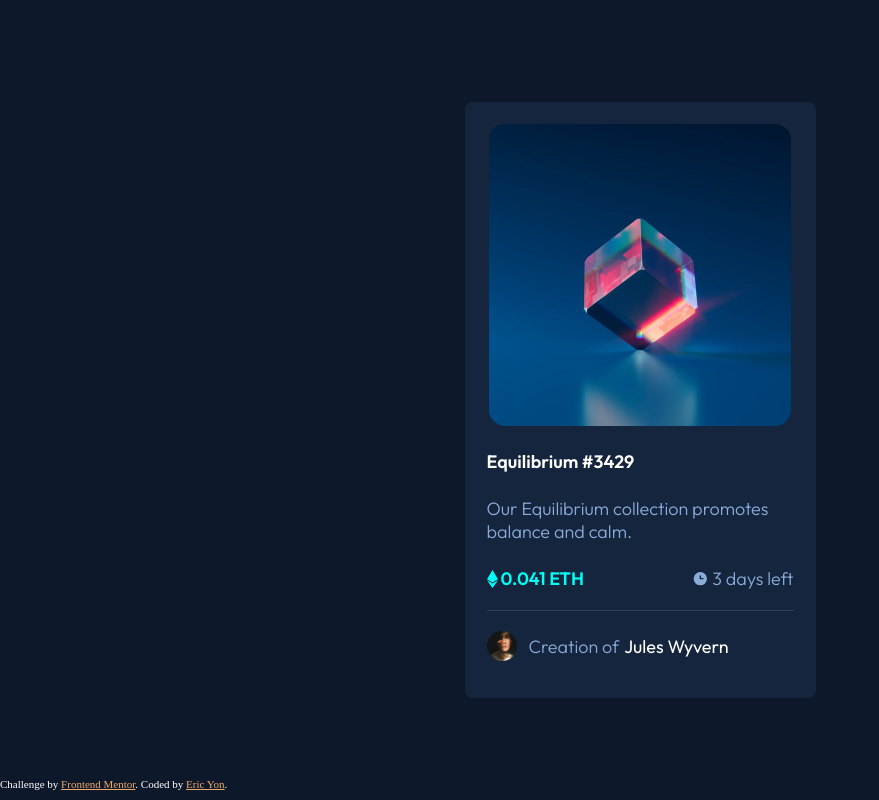
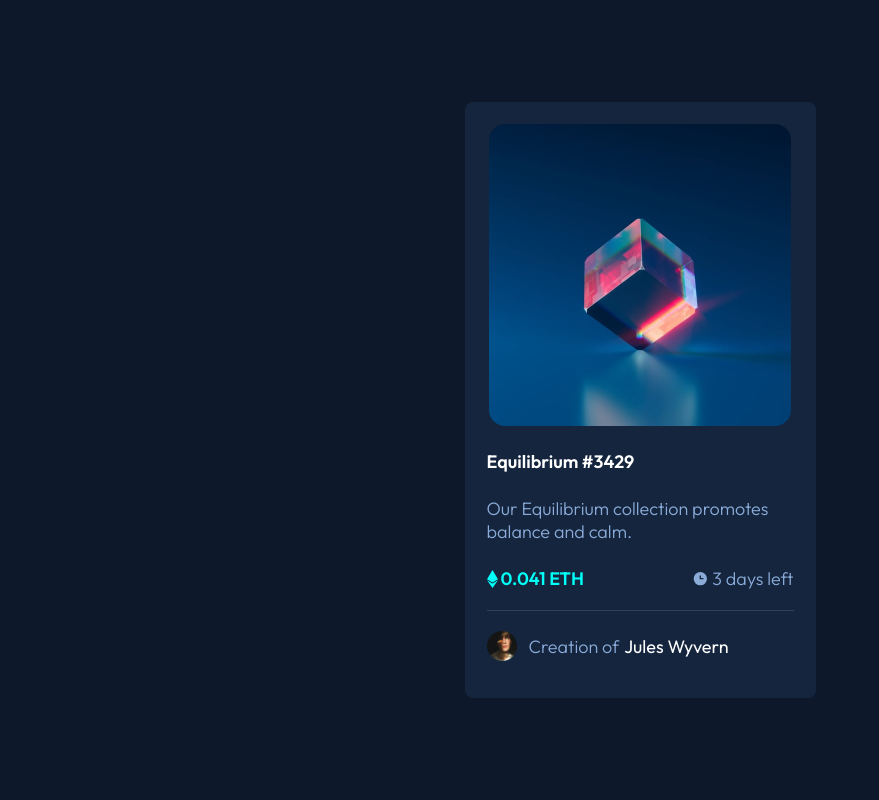
Before and after one commit to eyon24/nft-preview-card-component, a plain HTML site: page index.html in a window 1280 px wide. Shown: the whole page, without its empty margins (0-879 px from the left). Drawn offline with Linux system fonts and the light colour scheme.

Commit message:
Final commit

```diff
--- a/index.html
+++ b/index.html
@@ -9,21 +9,6 @@
   <link rel="icon" type="image/png" sizes="32x32" href="./resources/images/favicon-32x32.png">
   <link rel="stylesheet" href="./resources/css/styles.css">
   <title>Frontend Mentor | NFT preview card component</title>
-
-  <!-- Feel free to remove these styles or customise in your own stylesheet 👍 -->
-  <style>
-    .attribution {
-      font-size: 11px;
-      text-align: center;
-      position: fixed;
-      bottom: 10px;
-      color: #fff;
-    }
-
-    .attribution a {
-      color: hsl(29, 80%, 67%);
-    }
-  </style>
 
 </head>
 
@@ -81,10 +66,5 @@
       </footer>
     </div>
   </main>
-
-  <div class="attribution">
-    Challenge by <a href="https://www.frontendmentor.io?ref=challenge" target="_blank">Frontend Mentor</a>.
-    Coded by <a href="#">Eric Yon</a>.
-  </div>
 </body>
 </html>
```
